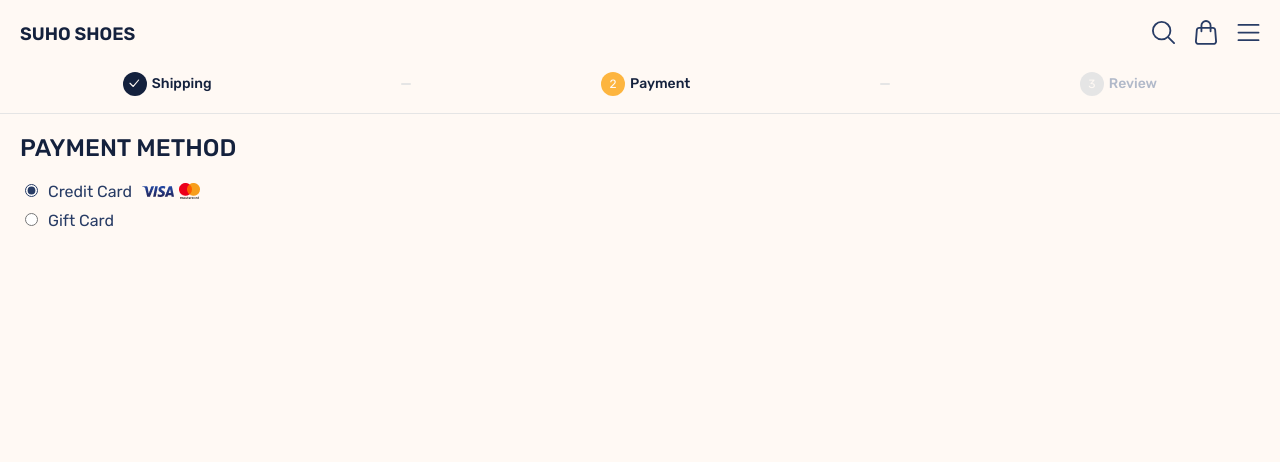
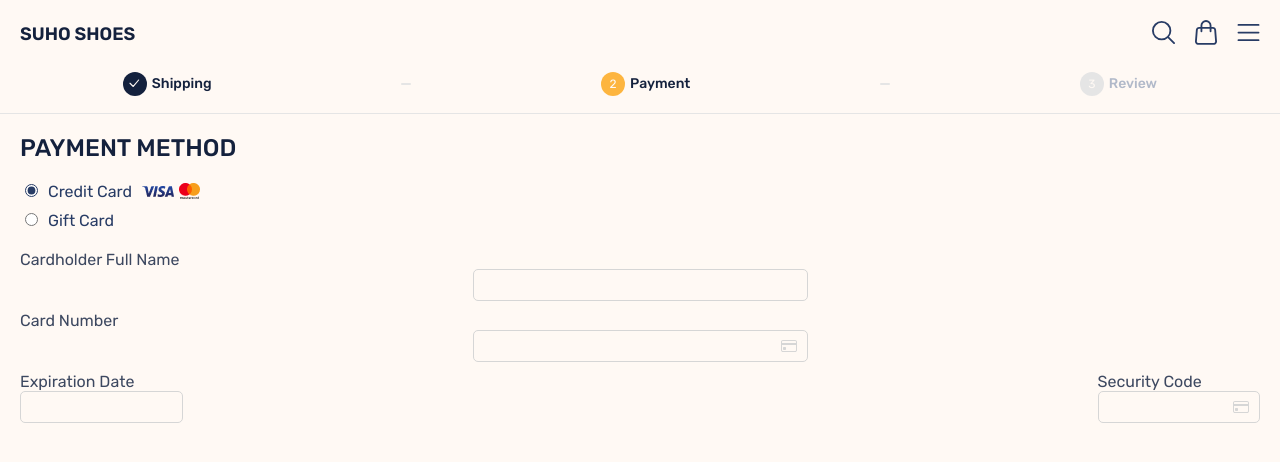
Before and after one commit to juanang207/suhoshoes, a React (Create React App) app: page /checkout-payment in a window 1280 px wide. Shown: the top 462 px of the page. Built offline with nearby package versions, Linux system fonts and the light colour scheme.

Commit message:
created form-field component

```diff
--- a/src/components/checkout-payment/CheckoutPayment.css
+++ b/src/components/checkout-payment/CheckoutPayment.css
@@ -28,3 +28,18 @@
 .creditcard-images img{
   margin-right: 5px;
 }
+
+.creditcard-form {
+  margin-top: 20px;
+}
+
+.creditcard-details {
+  display: flex;
+  justify-content: space-between;
+  margin-left: 20px;
+  margin-right: 20px;
+}
+
+.creditcard-details label {
+  margin-left: 0;
+}
--- a/src/components/checkout-payment/CheckoutPayment.js
+++ b/src/components/checkout-payment/CheckoutPayment.js
@@ -1,5 +1,6 @@
 import React, { Component } from "react";
 import CheckoutTabs from "../checkout-tabs/CheckoutTabs";
+import FormField from "../form-field/FormField";
 import "./CheckoutPayment.css";
 
 class CheckoutPayment extends Component {
@@ -32,7 +33,7 @@ class CheckoutPayment extends Component {
                   src={require(`../../images/mastercard.png`)}
                   alt={`mastercard`}
                 />
-                </div>
+              </div>
             ) : (
               ""
             )}
@@ -74,8 +75,22 @@ class CheckoutPayment extends Component {
             ))}
           </div>
 
-
-
+          <div className="creditcard-form">
+            <FormField labelName="Cardholder Full Name" width="323px" />
+            <FormField
+              labelName="Card Number"
+              width="323px"
+              boxType="credit-card"
+            />
+            <div className="creditcard-details">
+              <FormField labelName="Expiration Date" width="150.5px" />
+              <FormField
+                labelName="Security Code"
+                width="150.5px"
+                boxType="credit-card"
+              />
+            </div>
+          </div>
         </div>
       </div>
     );
--- a/src/components/checkout-shipping/CheckoutShipping.css
+++ b/src/components/checkout-shipping/CheckoutShipping.css
@@ -5,17 +5,6 @@
   font-size: 1.5rem;
   font-weight: var(--medium);
   text-transform: uppercase;
-}
-
-.shipping-form-field {
-  margin-top: 10px;
-}
-
-.shipping-form-field label {
-  color: var(--grey500);
-  font-size: 1rem;
-  font-weight: var(--regular);
-  margin-left: 20px;
 }
 
 .address-details {
--- a/src/components/checkout-shipping/CheckoutShipping.js
+++ b/src/components/checkout-shipping/CheckoutShipping.js
@@ -2,7 +2,7 @@ import React, { Component } from "react";
 import { withRouter } from "../../withRouter";
 import ButtonItem from "../button-item/ButtonItem";
 import CheckoutTabs from "../checkout-tabs/CheckoutTabs";
-import InputField from "../input-field/InputField";
+import FormField from "../form-field/FormField";
 import "./CheckoutShipping.css";
 
 class CheckoutShipping extends Component {
@@ -22,16 +22,6 @@ class CheckoutShipping extends Component {
   };
 
   render() {
-    const FormField = (props) => {
-      return (
-        <div className="shipping-form-field">
-          <label>
-            {props.labelName}
-            <InputField width={props.width} paddingLeft="10px" />
-          </label>
-        </div>
-      );
-    };
 
     const DeliveryOption = (props) => {
       return (
--- /dev/null
+++ b/src/components/form-field/FormField.css
@@ -0,0 +1,10 @@
+.form-field {
+  margin-top: 10px;
+}
+
+.form-field label {
+  color: var(--grey500);
+  font-size: 1rem;
+  font-weight: var(--regular);
+  margin-left: 20px;
+}
--- /dev/null
+++ b/src/components/form-field/FormField.js
@@ -0,0 +1,18 @@
+import React, { Component } from "react";
+import InputField from "../input-field/InputField";
+import "./FormField.css";
+
+class FormField extends Component {
+  render(props) {
+    return (
+      <div className="form-field">
+        <label>
+          {this.props.labelName}
+          <InputField width={this.props.width} paddingLeft="10px" boxType={this.props.boxType ? this.props.boxType : ""}/>
+        </label>
+      </div>
+    );
+  }
+}
+
+export default FormField;
--- a/src/components/input-field/InputField.css
+++ b/src/components/input-field/InputField.css
@@ -30,3 +30,7 @@
   background: transparent url("../../images/credit-card.svg") no-repeat right 10px center;
   background-size: 16px;
 }
+
+.input-box-parent .credit-card:focus {
+  background-image: none;
+}
```
